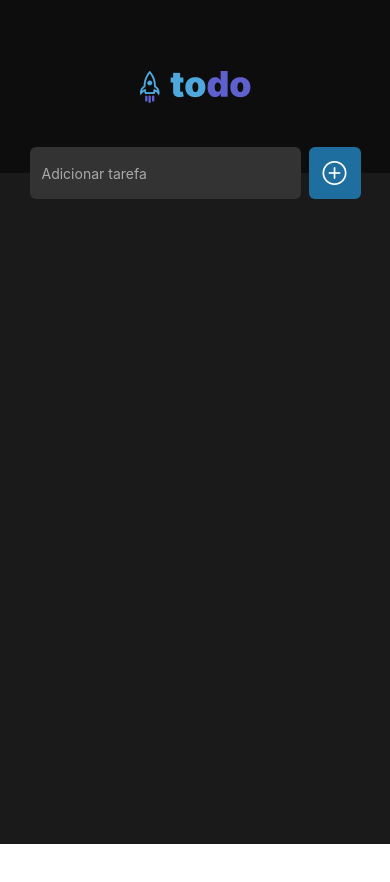
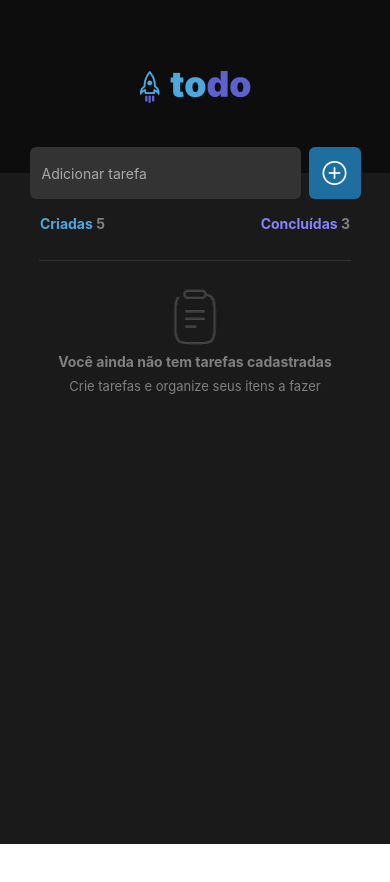
Before and after one commit to wessilva/TodoNative, a React Native app: screen / in a window 390 px wide. Shown: the top 882 px of the page. After the commit the page ends 844 px from the top, so only its background shows below. Built offline with nearby package versions, Linux system fonts and the light colour scheme.

Commit message:
feat: adiciona novos componentes e funcionalidades para gerenciamento de tarefas

```diff
--- a/App.tsx
+++ b/App.tsx
@@ -16,5 +16,5 @@ export default function App() {
 }
 
 const styles = {
-  container: `flex-1   justify-center bg-[#1A1A1A]  `,
+  container: `flex-1   justify-center  `,
 }
--- a/src/components/MainButton/index.tsx
+++ b/src/components/MainButton/index.tsx
@@ -5,6 +5,10 @@ import { AntDesign } from "@expo/vector-icons"
 
 type MainButtonProps = {
     onPress: () => void;
+    backgroundColor?: string;
+    icon?: string;
+    size?: number;
+    color?: string;
 };
 
 export const MainButton = ({ onPress }: MainButtonProps) => {
--- a/src/components/MainInput/index.tsx
+++ b/src/components/MainInput/index.tsx
@@ -1,21 +1,30 @@
 import { FlatList, Text, TextInput, View } from "react-native"
 import { MainButton } from "../MainButton"
 import { useState } from "react"
+import { Task, SetTasksAction } from "~/types"
 
-export const MainInput = () => {
+
+interface MainInputProps {
+    setTasks: SetTasksAction,
+    tasks: Task[]
+
+}
+export const MainInput = (props: MainInputProps) => {
+    const { tasks, setTasks } = props
     const [textInput, setTextInput] = useState('')
 
-    const [task, setAddTask] = useState<{ id: string; title: string }[]>([])
 
     const addTask = () => {
         if (textInput.trim() === '') {
             return
         }
-        setAddTask((task) => [
-            ...task,
+        setTasks((tasks) => [
+            ...tasks,
             {
                 id: Date.now().toString(),
                 title: textInput,
+                completed: false,
+
             },
         ])
 
@@ -24,7 +33,7 @@ export const MainInput = () => {
     }
 
     return (
-        <View className="w-full h-full ">
+        <View className="w-full">
             <View className="flex-row justify-center items-center gap-2 mt-[-26px]">
                 <TextInput
                     value={textInput}
@@ -33,20 +42,9 @@ export const MainInput = () => {
                     className="bg-[#333333] w-[271px] h-[52px] rounded-md text-white px-3"
                     placeholderTextColor="#AAAAAA"
                 />
-                <MainButton onPress={addTask} />
+                <MainButton onPress={addTask} icon="pluscircleo" size={24} color="white" />
             </View>
-            <View className="p-4">
-                <FlatList
-                    showsVerticalScrollIndicator={false}
-                    data={task}
-                    keyExtractor={(item) => item.id}
-                    renderItem={({ item }) => (
-                        <View className="items-center justify-center bg-[#d60d0d] p-4 rounded-md mb-2 mt-4">
-                            <Text className="text-white">{item.title}</Text>
-                        </View>
-                    )}
-                />
-            </View>
+
         </View>
 
     )
--- /dev/null
+++ b/src/components/Separator/index.tsx
@@ -0,0 +1,9 @@
+import { View } from "react-native"
+
+export const Separator = () => {
+    return (
+        <View className="flex items-center w-full mt-7">
+            <View className="w-4/5 h-[1px] bg-[#333333]" />
+        </View>
+    )
+}
--- /dev/null
+++ b/src/components/TaskCount/index.tsx
@@ -0,0 +1,23 @@
+import { Text, View } from "react-native";
+
+
+
+export const TaskCount = ({ total, completed }: { total: number; completed: number }) => {
+    return (
+        <>
+            <View className="flex-row justify-between items-center px-10 mt-4  ">
+                <Text className="text-[#4EA8DE] text-[14px] font-bold">
+                    Criadas
+                    <Text className="text-[#808080]"> {total}</Text>
+                </Text>
+                <Text className="text-[#8284FA] text-[14px] font-bold">
+                    Concluídas
+                    <Text className="text-[#808080]"> {completed}</Text>
+                </Text>
+
+
+            </View>
+
+        </>
+    )
+}
--- /dev/null
+++ b/src/components/TaskEmpty/index.tsx
@@ -0,0 +1,22 @@
+import { Image, Text, View } from "react-native"
+import { AntDesign } from "@expo/vector-icons"
+
+
+
+export const TaskEmpty = () => {
+
+    return (
+        <View className="flex items-center justify-center gap-2 mt-7 bg-[#1A1A1A]">
+
+            <Image
+                source={require("../../assets/Clipboard.png")}
+                className="w-[56px] h-[56px]" />
+            <Text className="text-[#808080] text-[14px] font-bold">
+                Você ainda não tem tarefas cadastradas
+            </Text>
+            <Text className="text-[#808080] text-[13px] font-normal">
+                Crie tarefas e organize seus itens a fazer
+            </Text>
+        </View>
+    )
+}
--- a/src/components/TaskList/index.tsx
+++ b/src/components/TaskList/index.tsx
@@ -1,20 +1,36 @@
-import { FlatList, Text, View } from "react-native";
+import { FlatList, Text, TouchableOpacity, View } from "react-native";
 import { Task } from "../../types/"
+import { AntDesign } from "@expo/vector-icons";
+import { Feather } from "@expo/vector-icons";
+import { TaskEmpty } from "../TaskEmpty";
 
 interface TasklistProps {
     tasks: Task[];
 }
 
 export const TaskList = ({ tasks }: TasklistProps) => {
+
+    if (tasks.length === 0) {
+        return (
+            <TaskEmpty />
+        )
+    }
+
     return (
-        <View className="p-4">
+        <View className="flex items-center p-4 ">
             <FlatList
                 showsVerticalScrollIndicator={false}
                 data={tasks}
                 keyExtractor={(item) => item.id}
                 renderItem={({ item }) => (
-                    <View className="items-center justify-center bg-[#d60d0d] p-4 rounded-md mb-2 mt-4">
+                    <View className="flex flex-row justify-between w-[327px] h-[64px] items-center  bg-[#333333] p-4 rounded-md mb-2 mt-4">
+                        <TouchableOpacity >
+                            <AntDesign name="checkcircleo" size={20} color="#4EA8DE" />
+                        </TouchableOpacity>
                         <Text className="text-white">{item.title}</Text>
+                        <TouchableOpacity>
+                            <Feather name="trash-2" size={20} color="#808080" />
+                        </TouchableOpacity>
                     </View>
                 )}
             />
--- a/src/screens/Home/index.tsx
+++ b/src/screens/Home/index.tsx
@@ -2,6 +2,9 @@ import { useState } from 'react';
 import { View, SafeAreaView } from 'react-native';
 import { Header } from 'src/components/Header';
 import { MainInput } from '~/components/MainInput';
+import { Separator } from '~/components/Separator';
+import { TaskCount } from '~/components/TaskCount';
+import { TaskEmpty } from '~/components/TaskEmpty';
 import { TaskList } from '~/components/TaskList';
 import { Task } from '~/types';
 
@@ -9,11 +12,13 @@ export const HomeScreen = () => {
     const [tasks, setTasks] = useState<Task[]>([]);
 
     return (
-        <SafeAreaView className="w-full h-full flex-1 bg-white ">
+        <SafeAreaView className="w-full h-full flex-1 bg-[#1A1A1A] ">
 
             <View className="w-full h-full ">
                 <Header />
                 <MainInput setTasks={setTasks} tasks={tasks} />
+                <TaskCount total={5} completed={3} />
+                <Separator />
                 <TaskList tasks={tasks} />
             </View>
 
--- a/src/types/index.ts
+++ b/src/types/index.ts
@@ -1,6 +1,7 @@
 export interface Task {
     id: string;
     title: string;
+    completed?: boolean;
 }
 
 
```
Also changed, not shown: src/assets/Clipboard.png (added).
